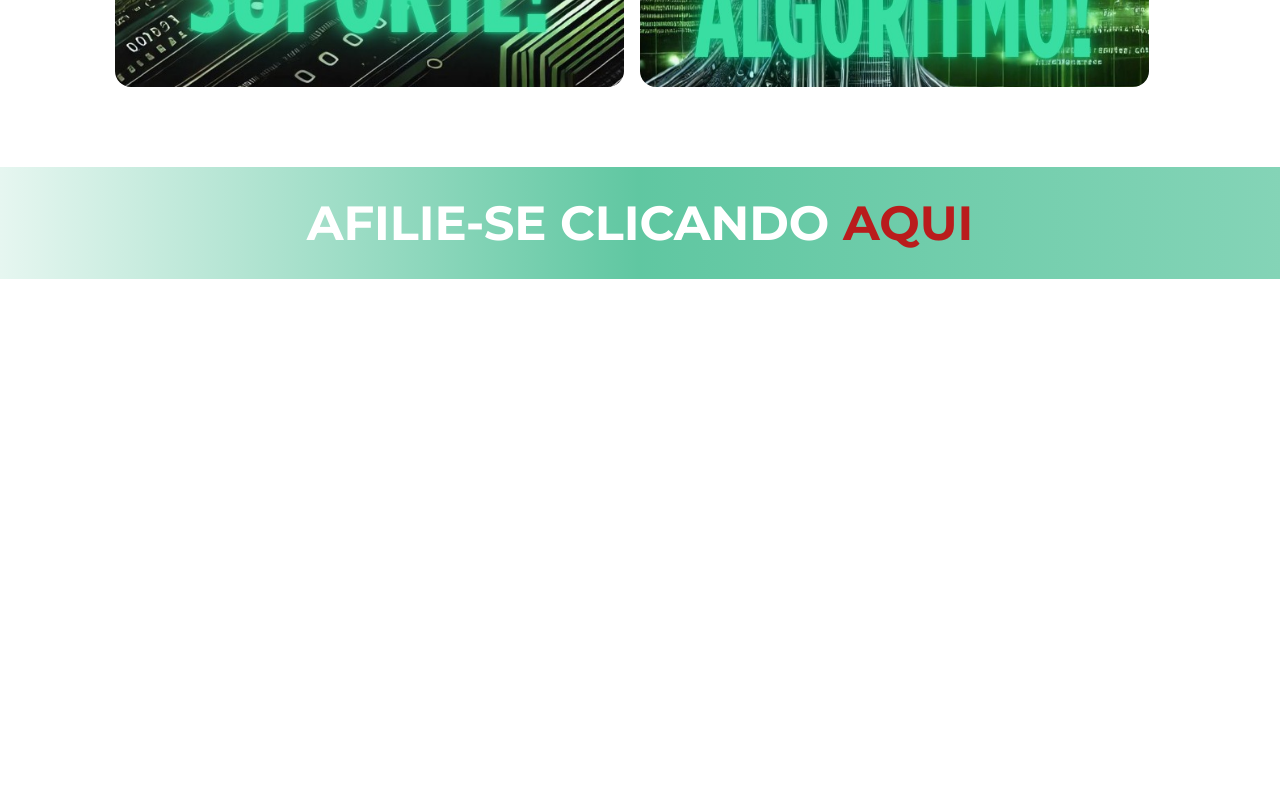
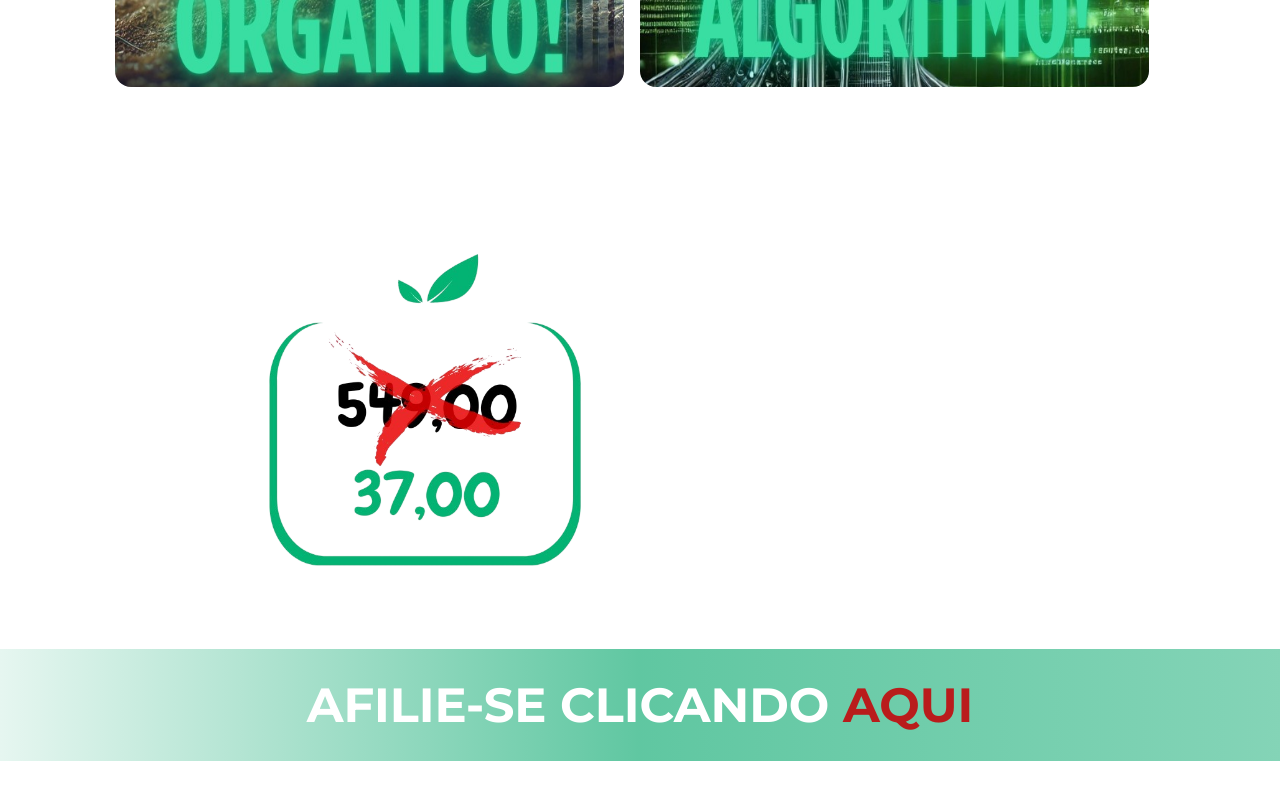
Before and after one commit to luizArlochi/website-segredos-do-instagram, a React (Vite) app in the folder website-sdi/: page / in a window 1280 px wide. Shown: the part 4679-5479 px from the top of the page. Before the commit the page ends 5102 px from the top, so only its background shows below. Built offline with nearby package versions, Linux system fonts and the light colour scheme.

Commit message:
add price-box

```diff
--- a/website-sdi/src/components/Carousel.tsx
+++ b/website-sdi/src/components/Carousel.tsx
@@ -1,7 +1,7 @@
 import React from 'react';
 import { Carousel, CarouselContent, CarouselItem, CarouselPrevious, CarouselNext } from '@/components/ui/carousel';
 import { useDeviceType } from '@/utils/DevicesTypes';
-import GrowImg from "../assets/support-img.png"
+import GrowImg from "../assets/grow-img.png"
 import RobotImg from "../assets/robot-img.png"
 import GiftBoxImg from "../assets/giftbox.png"
 import CellImg from "../assets/cell-img.png"
--- a/website-sdi/src/components/Footer.tsx
+++ b/website-sdi/src/components/Footer.tsx
@@ -1,13 +1,21 @@
 import React from 'react';
+import PriceBox from "../assets/price-box-img.png"
 
 const Footer: React.FC = () => {
   return (
     <footer className="py-8 text-center mb-28">
+      <div className="flex flex-col">
+        <img
+          src={PriceBox}
+          alt="Price Box"
+          className=" w-[850px] h-auto mb-1" // Centraliza, define largura e arredonda as bordas
+        />
+      </div>
             <div className="bg-gradient-green text-white text-center h-28 flex items-center justify-center">
       <p className="text-white text-4xl md:text-5xl font-bold">
         AFILIE-SE CLICANDO{' '}
         <a
-          href="https://link-afiliado.com"
+          href="https://dashboard.kiwify.com.br/join/affiliate/d6H1REC6"
           className="text-red-700 hover:text-custom-green"
         >
           AQUI
```
Also changed, not shown: website-sdi/src/assets/price-box-img.png (added), website-sdi/src/assets/price-box.png (added).
